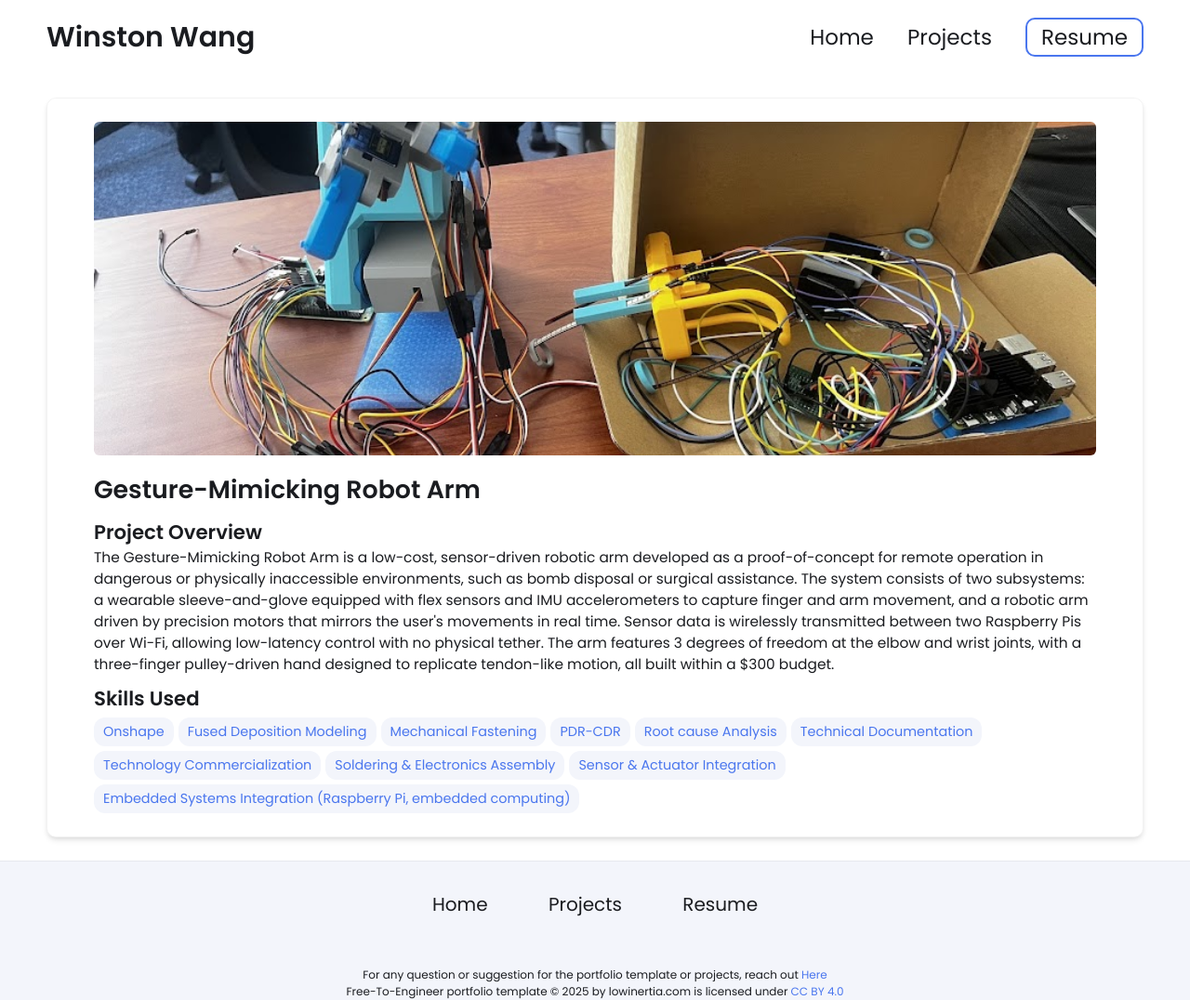
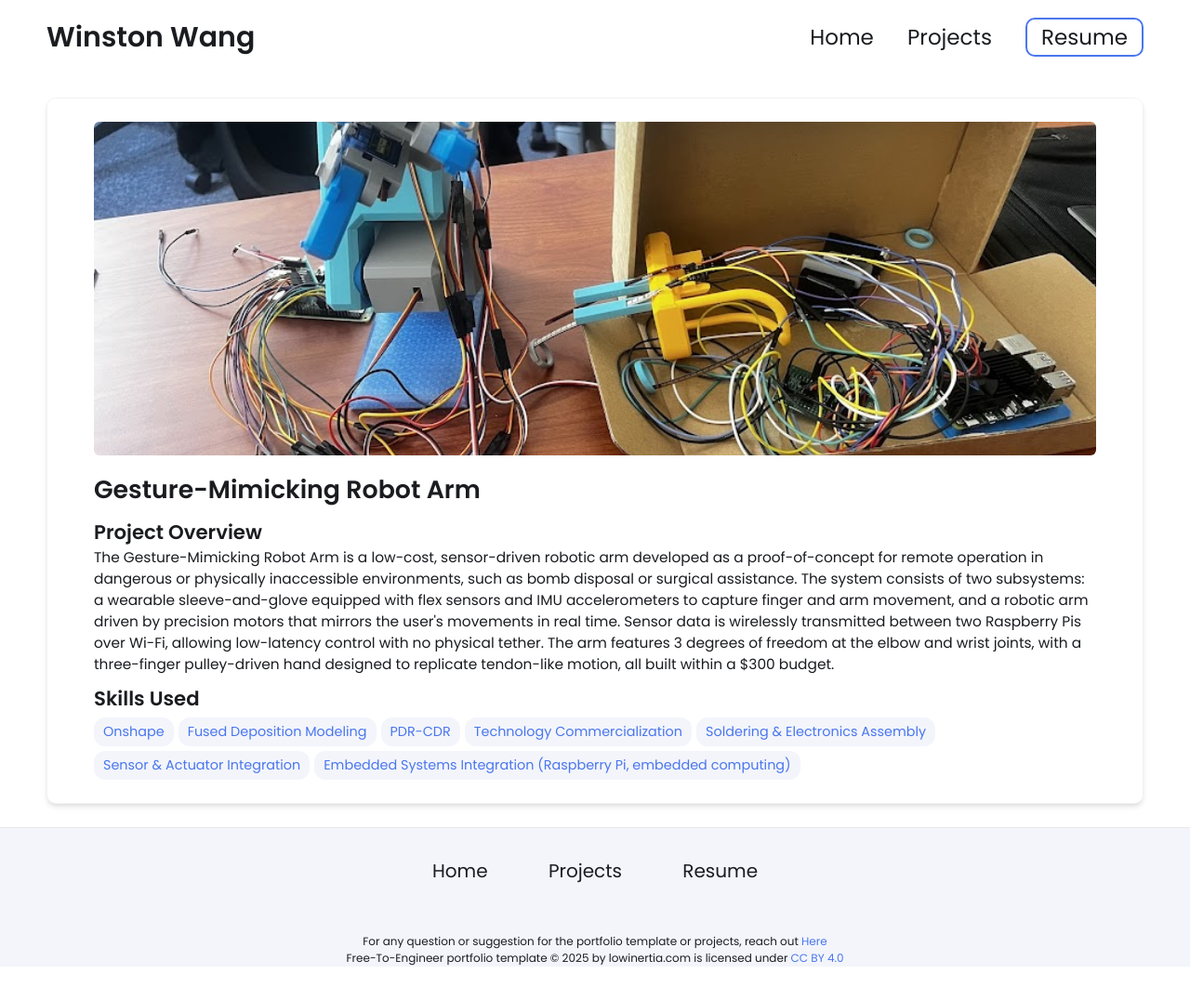
Before and after one commit to WinstonHelicopters/WinstonHelicopters.github.io, a Jekyll site: the page built from _projects/6 Gesture-Mimicking Robot Arm/index.md, in a window 1280 px wide. Shown: the whole page at 93% size. Built offline with Jekyll 4.4.1, drawn with Linux system fonts in a browser that asks for light colours; after the commit the page ends 1040 px from its top, so only the background shows below that.

Commit message:
Update index.md

```diff
--- a/_projects/6 Gesture-Mimicking Robot Arm/index.md
+++ b/_projects/6 Gesture-Mimicking Robot Arm/index.md
@@ -5,10 +5,7 @@ description:  "The Gesture-Mimicking Robot Arm is a low-cost, sensor-driven robo
 skills:
 - Onshape
 - Fused Deposition Modeling
-- Mechanical Fastening
 - PDR-CDR
-- Root cause Analysis
-- Technical Documentation
 - Technology Commercialization
 - Soldering & Electronics Assembly
 - Sensor & Actuator Integration
```
